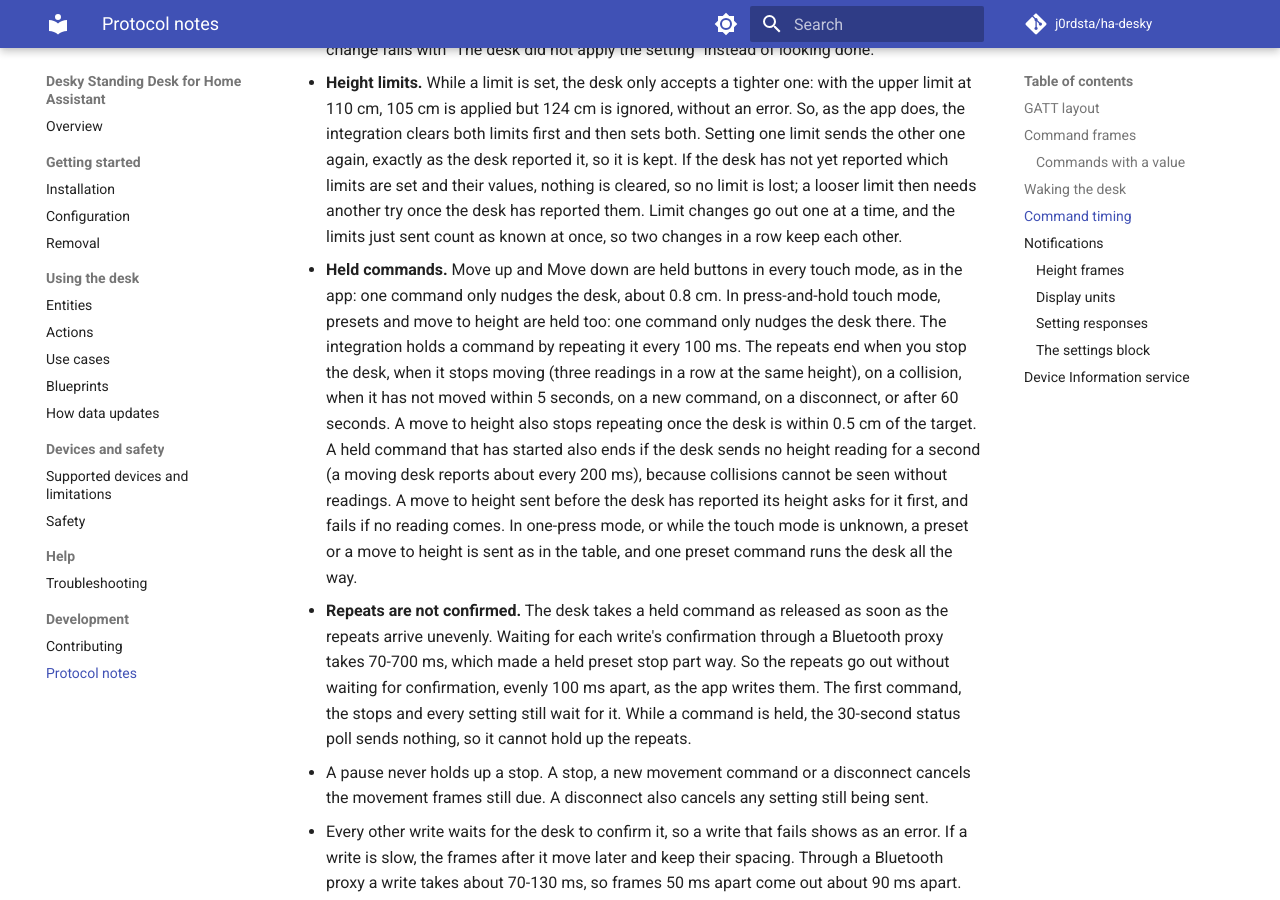
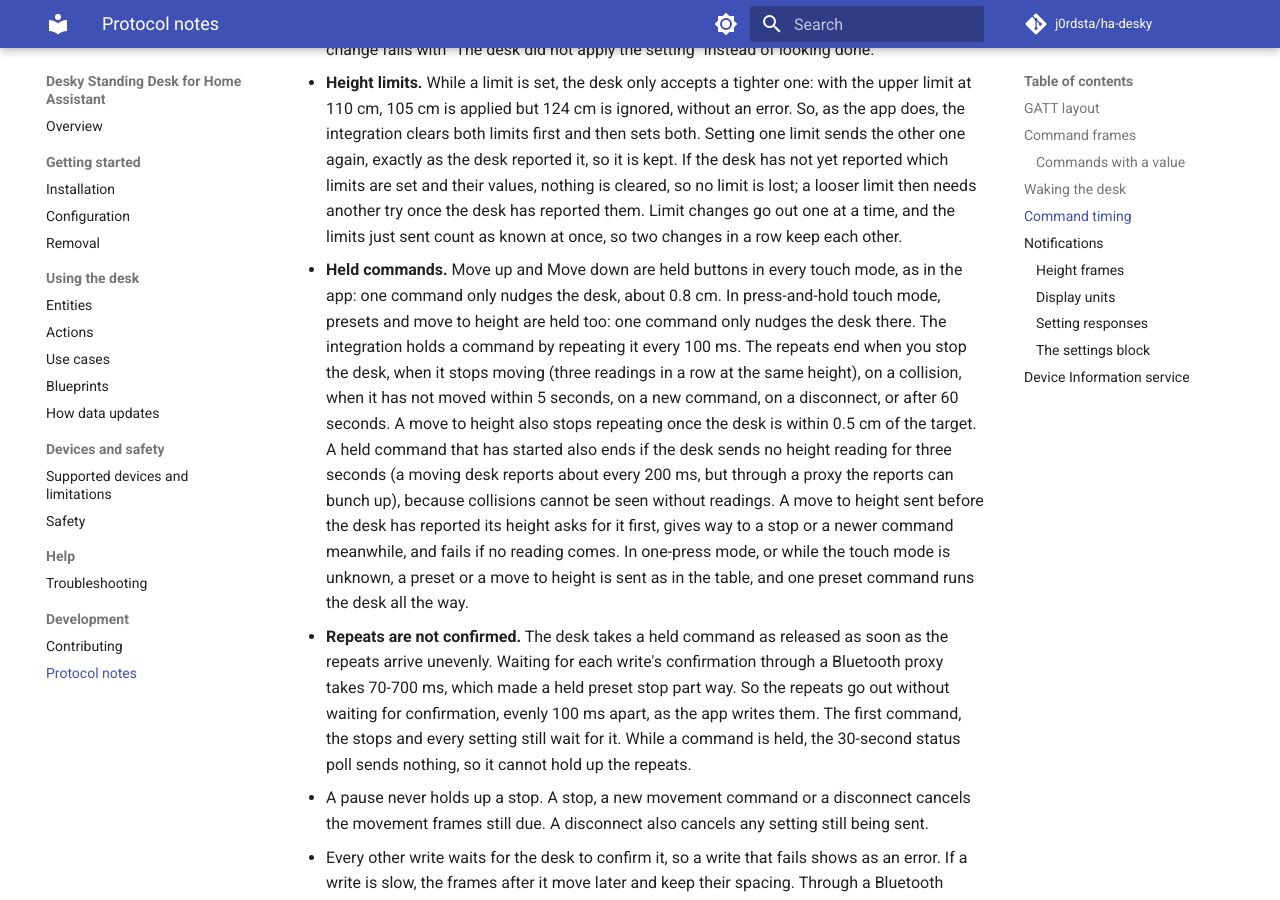
Before and after one commit to j0rdsta/ha-desky, an MkDocs documentation site: the page built from docs/protocol.md, in a window 1280 px wide and 900 px high, scrolled down 3844 px. Built offline with MkDocs 1.6.1 and Material for MkDocs 9.7.7, drawn with Linux system fonts in a browser that asks for light colours; comment, search, counter and statistics services are not loaded.

Commit message:
docs: describe the three-second watchdog and the read-back waiter
Co-Authored-By: Claude Opus 5.5 <noreply@anthropic.com>

```diff
--- a/docs/protocol.md
+++ b/docs/protocol.md
@@ -129,9 +129,10 @@ frame of the command.
   (three readings in a row at the same height), on a collision, when it has not moved within 5
   seconds, on a new command, on a disconnect, or after 60 seconds. A move to height also stops
   repeating once the desk is within 0.5 cm of the target. A held command that has started also
-  ends if the desk sends no height reading for a second (a moving desk reports about every 200
-  ms), because collisions cannot be seen without readings. A move to height sent before the desk
-  has reported its height asks for it first, and fails if no reading comes. In one-press mode, or
+  ends if the desk sends no height reading for three seconds (a moving desk reports about every
+  200 ms, but through a proxy the reports can bunch up), because collisions cannot be seen without
+  readings. A move to height sent before the desk has reported its height asks for it first, gives
+  way to a stop or a newer command meanwhile, and fails if no reading comes. In one-press mode, or
   while the touch mode is unknown, a preset or a move to height is sent as in the table, and one
   preset command runs the desk all the way.
 - **Repeats are not confirmed.** The desk takes a held command as released as soon as the
```
Also changed, not shown: CLAUDE.md (+2 -2 lines).
